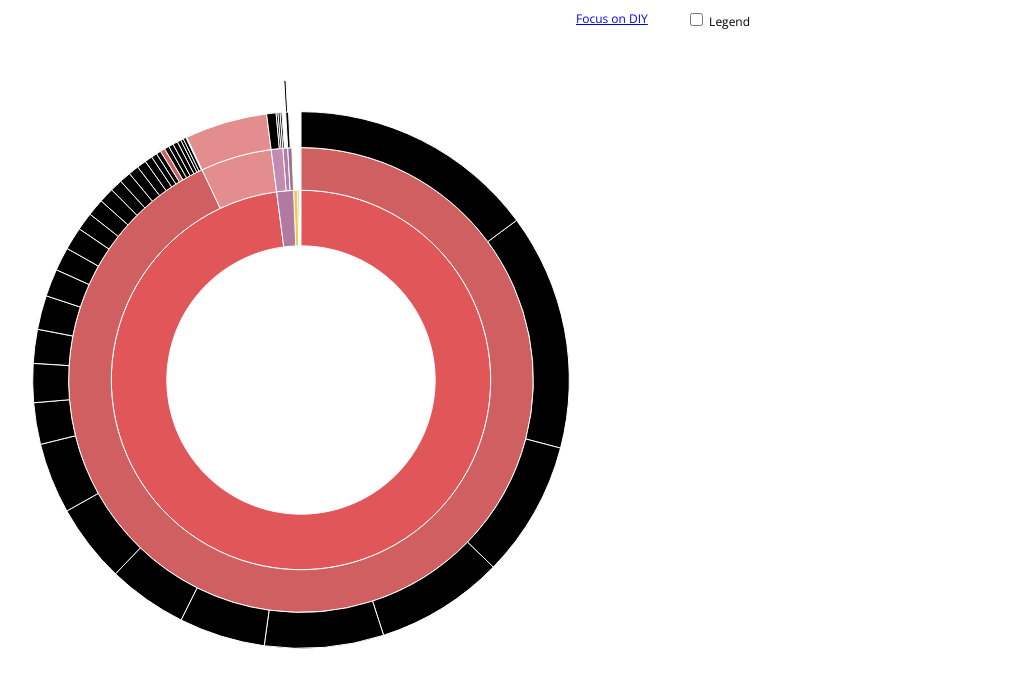
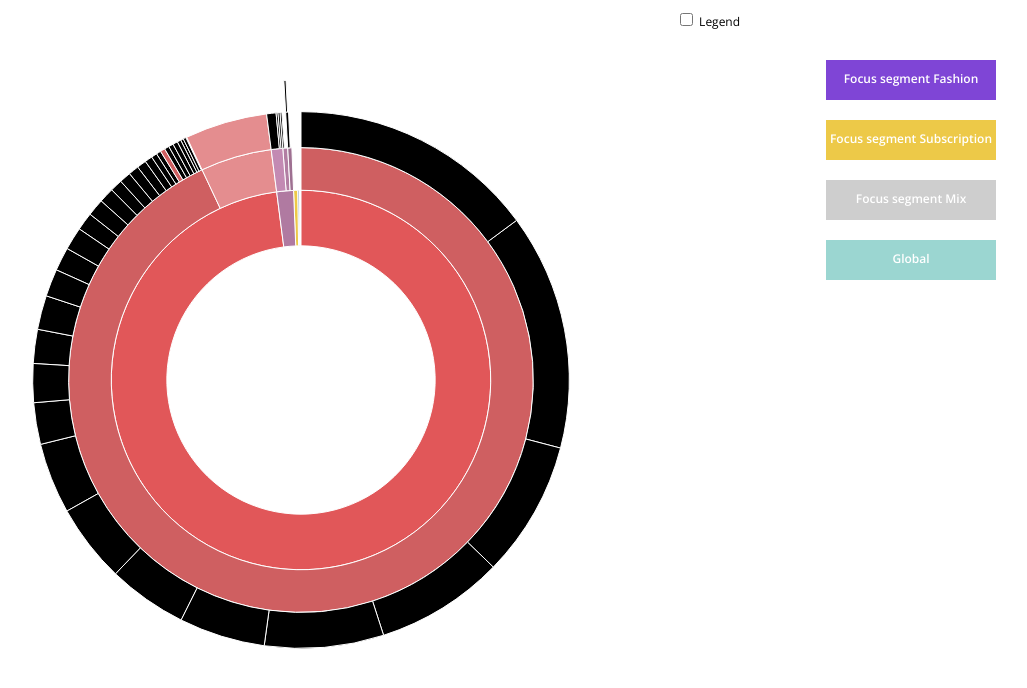
Before and after one commit to baptistedodane/diy, a plain HTML site: page index.html in a window 1280 px wide. Shown: the whole page, without its empty margins (182-1209 px from the left). Drawn offline with nearby package versions, Linux system fonts and the light colour scheme.

Commit message:
new file:   .DS_Store modified:   index.html modified:   sequences.css

```diff
--- a/index.html
+++ b/index.html
@@ -13,11 +13,17 @@
       <div id="sequence"></div>
       <div id="chart">
         <div id="explanation" style="visibility: hidden;">
-          Les produits <span id="product"></span> représentent
+          Les produits <span id="product"></span> achetés par le segment <span id="client"></span> représentent
           <br><span id="percentage"></span><br/>
-          des achats de la clientèle DIY
+          de tous les produits vendus par French Apparel
         </div>
       </div>
+    </div>
+    <div id="navbar">
+      <a href="https://baptistedodane.github.io/fashion/"><div class="link" id="fashion">Focus segment Fashion</div></a>
+      <a href="https://baptistedodane.github.io/subscription/"><div class="link" id="subscription">Focus segment Subscription</div></a>
+      <a href="https://baptistedodane.github.io/mix/"><div class="link" id="mix">Focus segment Mix</div></a>
+      <a href="https://baptistedodane.github.io"><div class="link" id ="global">Global</div></a>
     </div>
     <div id="sidebar">
       <input type="checkbox" id="togglelegend"> Legend<br/>
@@ -28,8 +34,5 @@
       // Hack to make this example display correctly in an iframe on bl.ocks.org
       d3.select(self.frameElement).style("height", "700px");
   </script>
-  <div>
-    <a href="/docs/diy.html">Focus on DIY</a>
-  </div>
   </body>
 </html>
--- a/sequences.css
+++ b/sequences.css
@@ -3,7 +3,7 @@ body {
   font-size: 12px;
   font-weight: 400;
   background-color: #fff;
-  width: 960px;
+  width: 1200px;
   height: 700px;
   margin-top: 10px;
 }
@@ -16,6 +16,48 @@ body {
 #sidebar {
   float: right;
   width: 100px;
+}
+
+#navbar {
+  float: right;
+  width: 200px;
+  margin-left: 50px;
+  margin-top: 30px;
+}
+
+.link {
+  width: 170px;
+  height: 40px;
+  background-color: #cecece;
+  margin-top: 20px;
+  text-align: center;
+  line-height: 38px;
+  font-weight:800;
+}
+
+a {
+  text-decoration: none;
+  color: white;
+}
+
+#diy {
+  background-color: #e15759;
+}
+
+#fashion {
+  background-color: #7f45d6;
+}
+
+#subscription {
+  background-color: #edc948;
+}
+
+#mix {
+  background-color: #cecece;
+}
+
+#global {
+  background-color: #9bd6d1;
 }
 
 #sequence {
```
Also changed, not shown: 1 other file.
